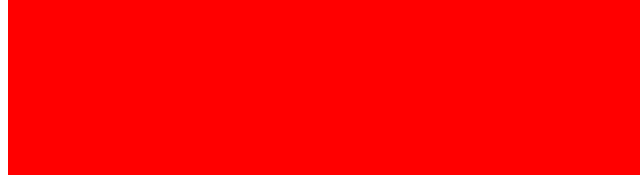
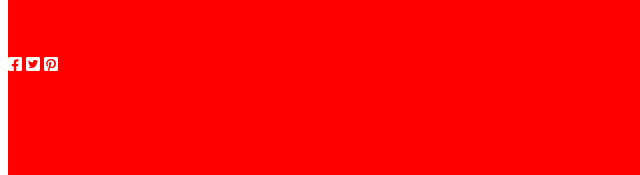
Before and after one commit to JAPHETHNYARANGA/Anitas-Kitchen, a plain HTML site: page index.html in a window 1280 px wide. Shown: the part 3666-3841 px from the top of the page, 0-640 px from the left. Drawn offline with Linux system fonts and the light colour scheme.

Commit message:
footer icons added

```diff
--- a/index.html
+++ b/index.html
@@ -123,6 +123,11 @@
                 <h2 id="menu">MENU</h2>
                 <p>Thats What We Are</p>
 
+                <div class="icons">
+                    <i class="fab fa-facebook-square"></i>
+                    <i class="fab fa-twitter-square"></i>
+                    <i class="fab fa-pinterest-square"></i>
+                </div>
 
             </div>
         </div>
```
